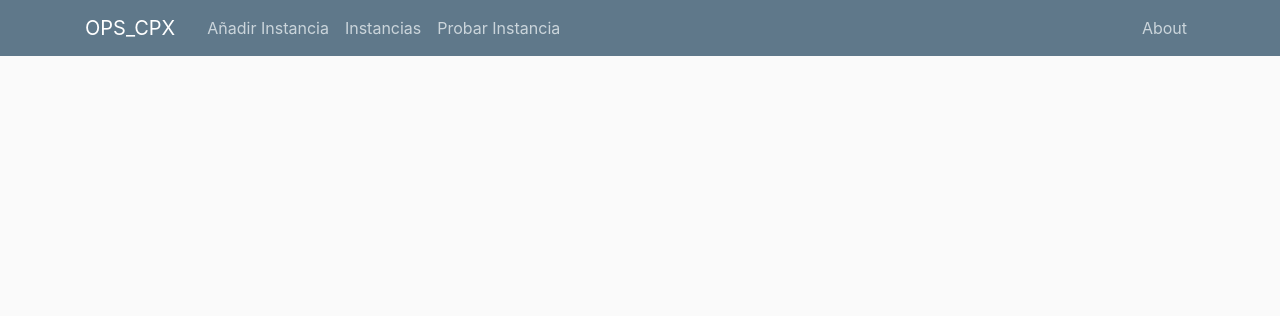
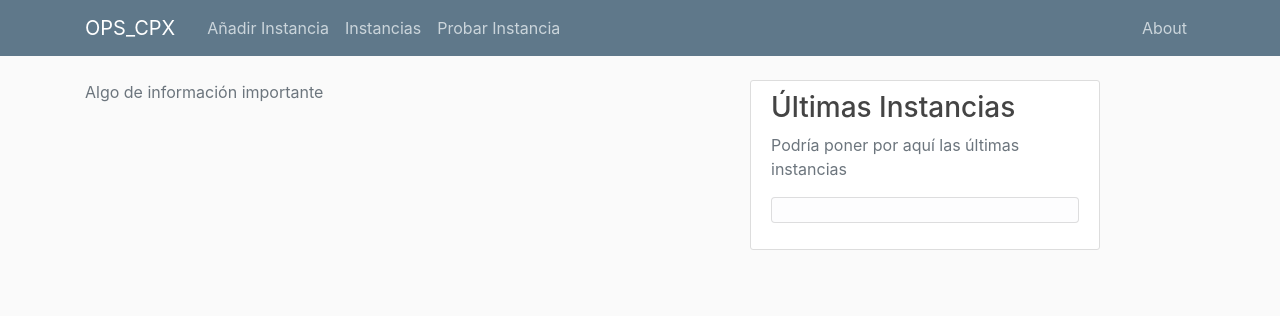
Before and after one commit to Kiliankgr/TFG_OPS_CPX, a Flask app: page / in a window 1280 px wide. Shown: the top 316 px of the page. Run offline with Flask 3, Linux system fonts and the light colour scheme; some libraries are stand-ins or nearby versions.

Commit message:
retocados los layouts y añadidas tooltips

```diff
--- a/Proyecto/WEB/application/routes.py
+++ b/Proyecto/WEB/application/routes.py
@@ -7,7 +7,7 @@ import time
 import json
 
 
-@app.route("/")
+@app.route("/", methods=["GET", "POST"])
 def home():
     return render_template('home.html')  #TO DO cambiar post
 
--- a/Proyecto/WEB/application/templates/add_instancias.html
+++ b/Proyecto/WEB/application/templates/add_instancias.html
@@ -1,6 +1,6 @@
 {% extends "layout.html" %}
 {% block content %}
-  <h3> Empezamos con las instancias (quitar luego) </h3>
+  <div class="col-md-8 ml-4">
     <div>
       <form action="" method="POST">
           {{ form_add_instancia.csrf_token() }} <!---necesario si se añadio contraseña--->
@@ -24,7 +24,7 @@
           </fieldset>
         </form>
     </div>
-
+  </div>
 
       <!-- Esta atento al mensaje flash para informar del estado, embellecerlo luego-->
       {% for category, message in get_flashed_messages(with_categories=true) %}
--- a/Proyecto/WEB/application/templates/home.html
+++ b/Proyecto/WEB/application/templates/home.html
@@ -1,17 +1,23 @@
 {% extends "layout.html" %}
 {% block content %}
-    {% for post in posts %}
-        <article class="media content-section">
-          <div class="media-body">
-            <div class="article-metadata">
-              <a class="mr-2" href="#">{{ post.author }}</a>
-              <small class="text-muted">{{ post.date_posted }}</small>
-            </div>
-            <h2><a class="article-title" href="#">{{ post.title }}</a></h2>
-            <p class="article-content">{{ post.content }}</p>
-          </div>
-        </article>
-    {% endfor %}
+
+<div class="col-sm-7">
+  <p class='text-muted'>Algo de información importante
+</div>
+
+<div class="col-sm-4">
+  <div class="content-section">
+    <h3>Últimas Instancias</h3>
+    <p class='text-muted'>Podría poner por aquí las últimas instancias
+      <ul class="list-group">
+
+        <li class="list-group-item list-group-item-light"></li>
+
+      </ul>
+    </p>
+  </div>
+</div>
+
 
 
 {% endblock content %}
--- a/Proyecto/WEB/application/templates/layout.html
+++ b/Proyecto/WEB/application/templates/layout.html
@@ -43,9 +43,8 @@
     <!--Probablemente mueva esto a home solo-->
     <main role="main" class="container">
       <div class="row">
-        <div class="col-md-8">
+
           {% block content %}{% endblock %}
-        </div>
 
       </div>
     </main>
```
Also changed, not shown: Proyecto/WEB/application/forms.py (+6 -2 lines). Lines whose indentation alone changed are shown as unchanged.
